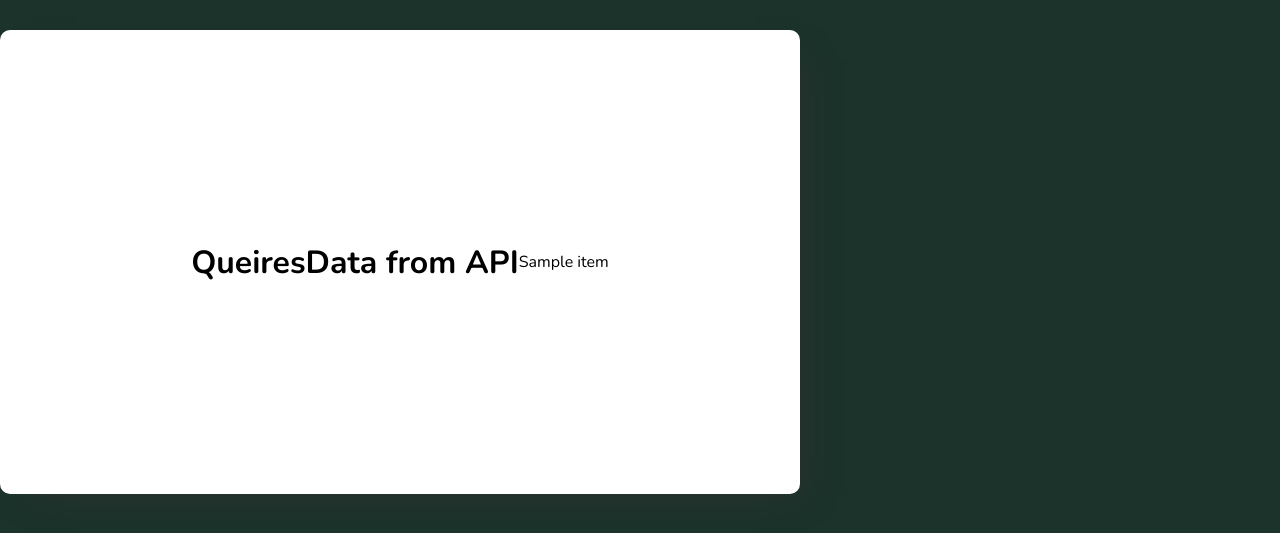
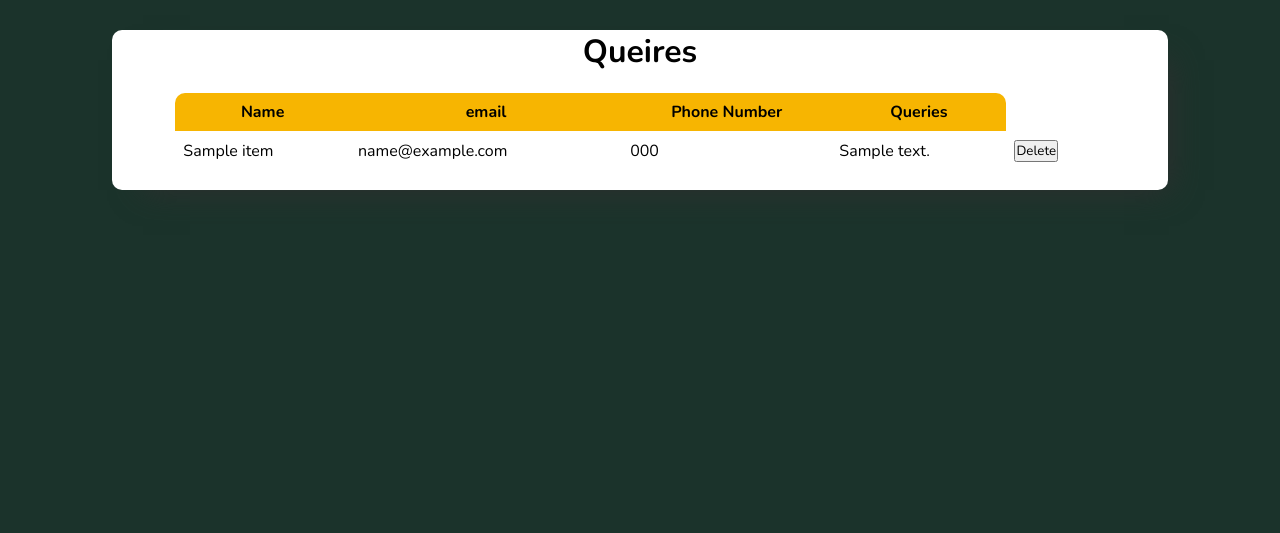
Before and after one commit to aniketjdv/contact_form, a Django app: page /contactform/query/ in a window 1280 px wide. Shown: the part 64-597 px from the top of the page. Run offline with Django 5.2, Linux system fonts and the light colour scheme; a database or web service that is not in the repository returns one stand-in record (values such as "Sample title"); data that the repository does not hold is empty; some libraries are stand-ins or nearby versions.

Commit message:
query page css done and delete button added but got error

```diff
--- a/contact/api/serializers.py
+++ b/contact/api/serializers.py
@@ -3,6 +3,7 @@ from api.models import Contact_Enquriy
 
 
 class ContactSerializer(serializers.HyperlinkedModelSerializer):
+    en_id=serializers.ReadOnlyField()
     class Meta:
         model=Contact_Enquriy
         fields='__all__'
--- a/contact/contact/settings.py
+++ b/contact/contact/settings.py
@@ -122,7 +122,7 @@ USE_TZ = True
 
 STATIC_URL = 'static/'
 
-STATICFILES_DIRS = [os.path.join(BASE_DIR, 'static')]
+# STATICFILES_DIRS = [os.path.join(BASE_DIR, 'static')]
 
 # Default primary key field type
 # https://docs.djangoproject.com/en/5.0/ref/settings/#default-auto-field
--- a/contact/contactform/static/css/style.css
+++ b/contact/contactform/static/css/style.css
@@ -43,6 +43,10 @@ body{
     margin-top: 30px;
     border-radius: 10px;
     box-shadow: 16px 15px 30px -15px #2f2f2f;
+}
+
+.text-section{
+    margin-right: 10px;
 }
 
 .form_container{
@@ -105,6 +109,55 @@ body{
     color: black;
     margin-right: 10px;
 }
+
+/* query page css */
+.container-query{
+    display: flex;
+    background-color: rgb(255, 255, 255);
+    align-items: center;
+    justify-content: center;
+    width: 66rem;
+    margin-top: 30px;
+    border-radius: 10px;
+    box-shadow: 16px 15px 30px -15px #2f2f2f;
+    flex-direction: column;
+}
+
+
+table {
+    width: 88%;
+    border-collapse: collapse;
+    margin: 20px;
+    border-radius: 10px;
+}
+
+/* table, th, td {
+     border: 1px solid black;
+} */
+
+td {
+    padding: 8px;
+    text-align: left;
+}
+th {
+    text-align: center;
+    padding: 8px;
+    background-color:rgb(247, 181, 1);
+}
+tr:nth-child(even) {
+    background-color: #f2f2f2;
+}
+thead:first-child tr:first-child th:first-child {
+    border-radius: 10px 0 0 0;
+
+}
+
+thead:first-child tr:last-child th:last-child {
+    border-radius: 0 10px 0 0;
+
+}
+
+
 
 /* for mobile devices */
 
@@ -179,7 +232,6 @@ body{
     }
 }
 
-
 @media screen and (max-width:768px) {
     .container{
         background-color: rgb(255, 255, 255);
--- a/contact/contactform/templates/queries.html
+++ b/contact/contactform/templates/queries.html
@@ -9,6 +9,18 @@
     <link rel="preconnect" href="https://fonts.googleapis.com">
 <link rel="preconnect" href="https://fonts.gstatic.com" crossorigin>
 <link href="https://fonts.googleapis.com/css2?family=Nunito:ital,wght@0,200..1000;1,200..1000&display=swap" rel="stylesheet">
+<link
+    href="https://cdn.jsdelivr.net/npm/remixicon@4.3.0/fonts/remixicon.css"
+    rel="stylesheet"
+/>
+
+<script>
+    function confirmDelete(form) {
+        if (confirm('Are you sure you want to delete this item?')) {
+            form.submit();
+        }
+    }
+</script>
 </head>
 <body>
 <header>
@@ -16,10 +28,41 @@
 <a href="/contactform">Contact Form</a>
 </div>
 </header>
-    <div class="container">
+
+    <div class="background">
+    <div class="container-query">
     <h1>Queires</h1>
-    <h1>Data from API</h1>
-    <pre>{{ data|safe }}</pre> <!-- Display JSON data -->
+    {% comment %} <h1>Data from API</h1> {% endcomment %}
+    {% comment %} <pre>{{ data|safe }}</pre> <!-- Display JSON data --> {% endcomment %}
+    <table>
+        <thead>
+            <tr>
+                <th>Name</th>
+                <th>email</th>
+                <th>Phone Number</th>
+                <th>Queries</th>
+            </tr>
+        </thead>
+        <tbody>
+            {% for item in data %}
+                <tr>
+                    <td>{{ item.name }}</td>
+                    <td>{{ item.email }}</td>
+                    <td>{{ item.phone }}</td>
+                    <td>{{ item.message }}</td>
+                    {% comment %} <td><i class="ri-delete-bin-line" id="delete-btn"></i></td> {% endcomment %}
+                    <td>
+                            <form action="{% url 'delete_item' item.en_id %}" method="post" style="display:inline;" onsubmit="return confirmDelete(this);">
+                            {% csrf_token %}
+                            <button type="submit" class="delete-btn">Delete</button>
+                            </form>
+                    </td>
+                </tr>
+            {% endfor %}
+        </tbody>
+    </table>
     </div>
+
+</div>
 </body>
 </html>
--- a/contact/contactform/urls.py
+++ b/contact/contactform/urls.py
@@ -3,5 +3,6 @@ from . import views
 urlpatterns = [
     path('', views.contact_form,name='contact_form'),
     path('success/',views.success,name="success"),
-    path('query/',views.query,name="queries")
+    path('query/',views.query,name="queries"),
+    path('delete/<int:item_id>/', views.delete_item, name='delete_item'),
 ]
--- a/contact/contactform/views.py
+++ b/contact/contactform/views.py
@@ -3,6 +3,7 @@ from .forms import ContactForm
 from api.models import Contact_Enquriy
 from api.urls import router
 import requests
+from django.shortcuts import redirect, get_object_or_404
 # Create your views here.
 
 def contact_form(request):
@@ -25,3 +26,9 @@ def query(request):
     response = requests.get('http://127.0.0.1:8000/api/v1/contacts/')
     data = response.json()  # Assuming the API returns JSON data
     return render(request,'queries.html',{'data':data})
+
+def delete_item(request, item_id):
+    if request.method == 'POST':
+        item = get_object_or_404(Contact_Enquriy, id=item_id)
+        item.delete()
+        return redirect('/query')
```
Also changed, not shown: contact/contactform/static/js/script.js (line endings or trailing spaces), contact/db.sqlite3.
